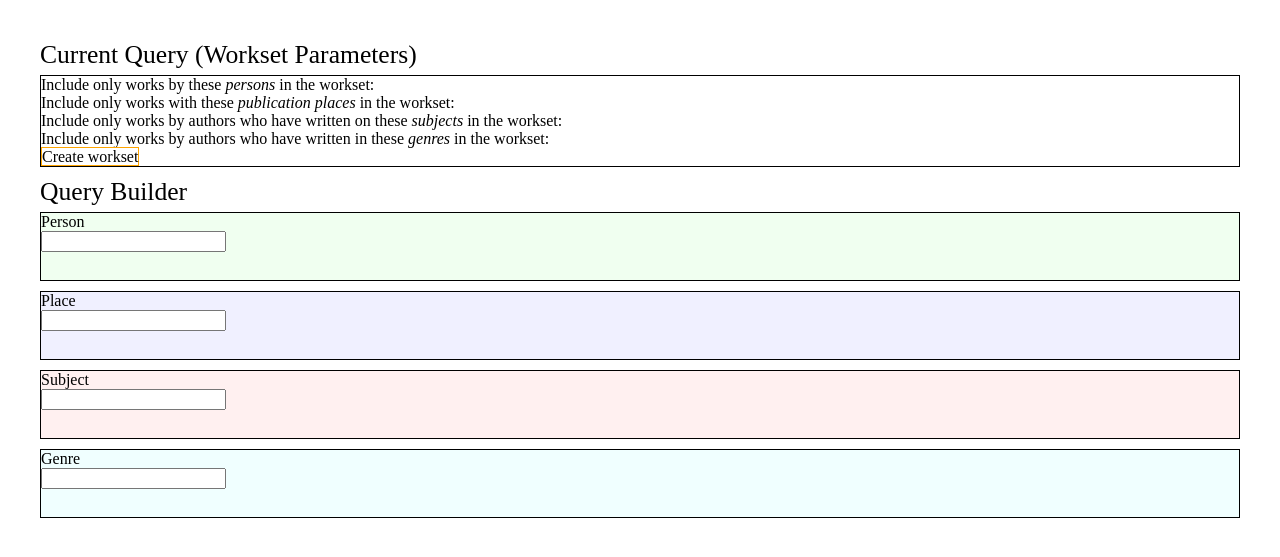
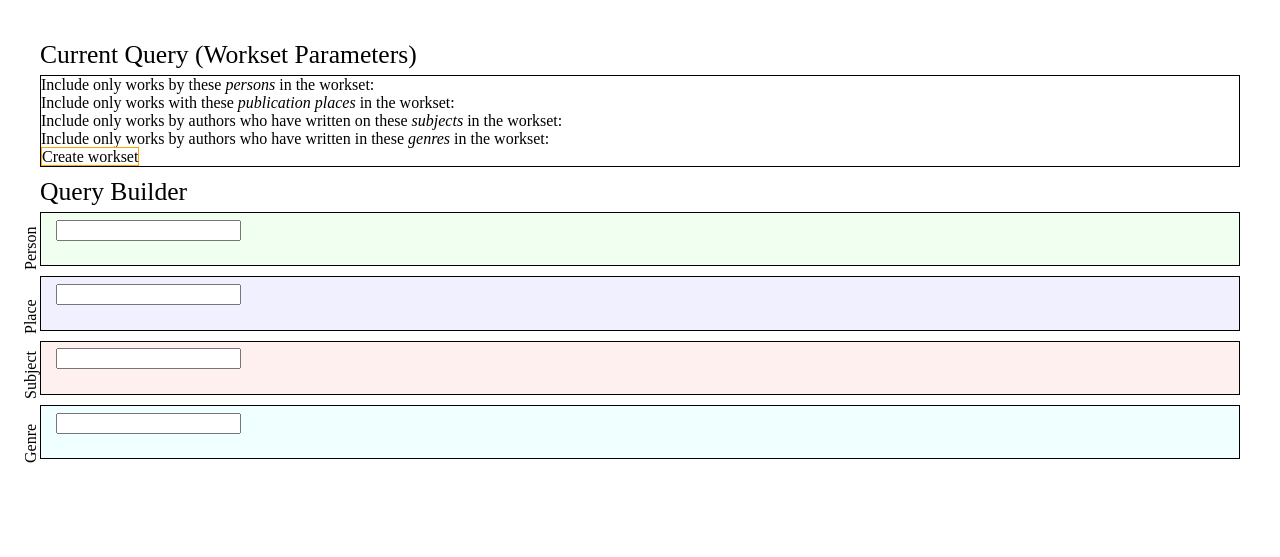
Before and after one commit to oerc-csi/wcsa-ui, a Python web app: template app/templates/construct.html in a window 1280 px wide. Shown: the top 557 px of the page. Run offline with Jinja, Linux system fonts and the light colour scheme; the template is opened without the code that fills it, so the values that code supplies are empty; some libraries are stand-ins or nearby versions.

Commit message:
awesome query parameter headers

```diff
--- a/app/static/elephant-ui.css
+++ b/app/static/elephant-ui.css
@@ -97,10 +97,29 @@ body {
     visibility:hidden;
 }
 
+#querybox .queryitemlabel {
+    position:relative;
+    float:left;
+    transform: rotate(-90deg);
+    transform-origin: left bottom 0;
+    bottom:-40px;
+    width: 1em;
+}
+
 
 #querybox .queryitem {
+    position:relative;
     margin-bottom: 10px;
     border: 1px solid black;
+}
+
+#querybox input {
+    margin-top: 0.5em;
+    margin-bottom: 0.5em;
+}
+
+#querybox .button {
+    margin-left: 1em;
 }
 
 #includedInQuery {
@@ -138,8 +157,13 @@ body {
 }
 
 .preview {
+    clear:both;
+    position:relative;
     margin:5px;
-    /*border-bottom: 1px solid black;*/
+    border-top: 1px solid black;
+}
+.preview div{
+    position:relative;
     max-height:10em;
     overflow-y:auto;
 }
--- a/app/templates/construct.html
+++ b/app/templates/construct.html
@@ -21,8 +21,8 @@
         <div class="constructor-head">Query Builder</div>
         <div id="querybuilder">
             <div id="querybox">
+                <div class="queryitemlabel">Person</div>
                 <div class="queryitem" id="qperson">
-                    Person<br/>
                     <input type="text" id="person" onKeyUp="personInput(this)">
                     <div id="qpersons">
                     </div>
@@ -34,8 +34,8 @@
                        <div class = "persons"></div>
                    </div>
                 </div>
+                <div class="queryitemlabel">Place</div>
                 <div class="queryitem" id="qplace">
-                    Place<br/>
                     <input type="text" id="place" onKeyUp="placeInput(this)">
                     <div id="qplaces">
                     </div>
@@ -47,8 +47,8 @@
                        <div class = "places"></div>
                    </div>
                 </div>
+                <div class="queryitemlabel">Subject</div>
                 <div class="queryitem" id="qsubject">
-                    Subject<br/>
                     <input type="text" id="subject" onKeyUp="subjectInput(this)">
                     <div id="qsubjects">
                     </div>
@@ -60,8 +60,8 @@
                        <div class = "subjects"></div>
                    </div>
                 </div>
+                <div class="queryitemlabel">Genre</div>
                 <div class="queryitem" id="qgenre">
-                    Genre<br/>
                     <input type="text" id="genre" onKeyUp="genreInput(this)">
                     <div id="qgenres">
                     </div>
```
Also changed, not shown: app/static/elephant-ui.js (+21 -4 lines).
